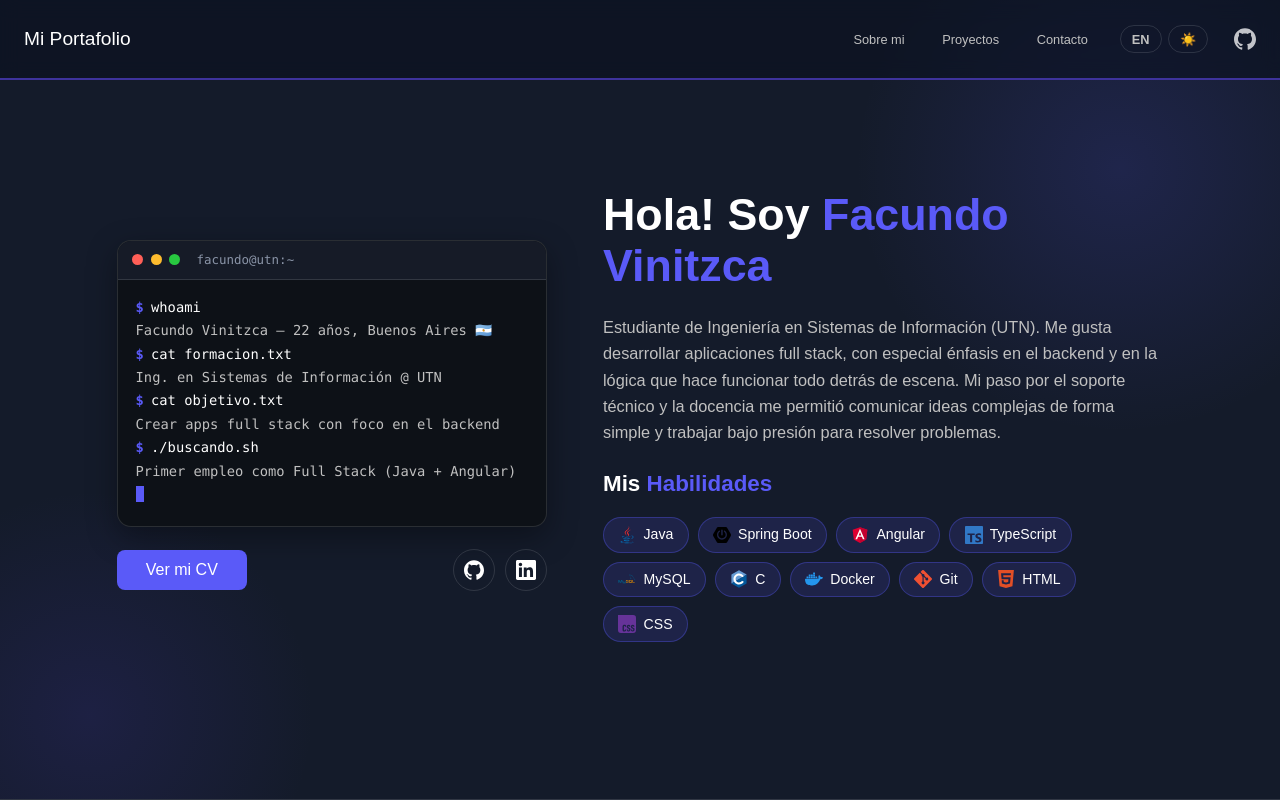
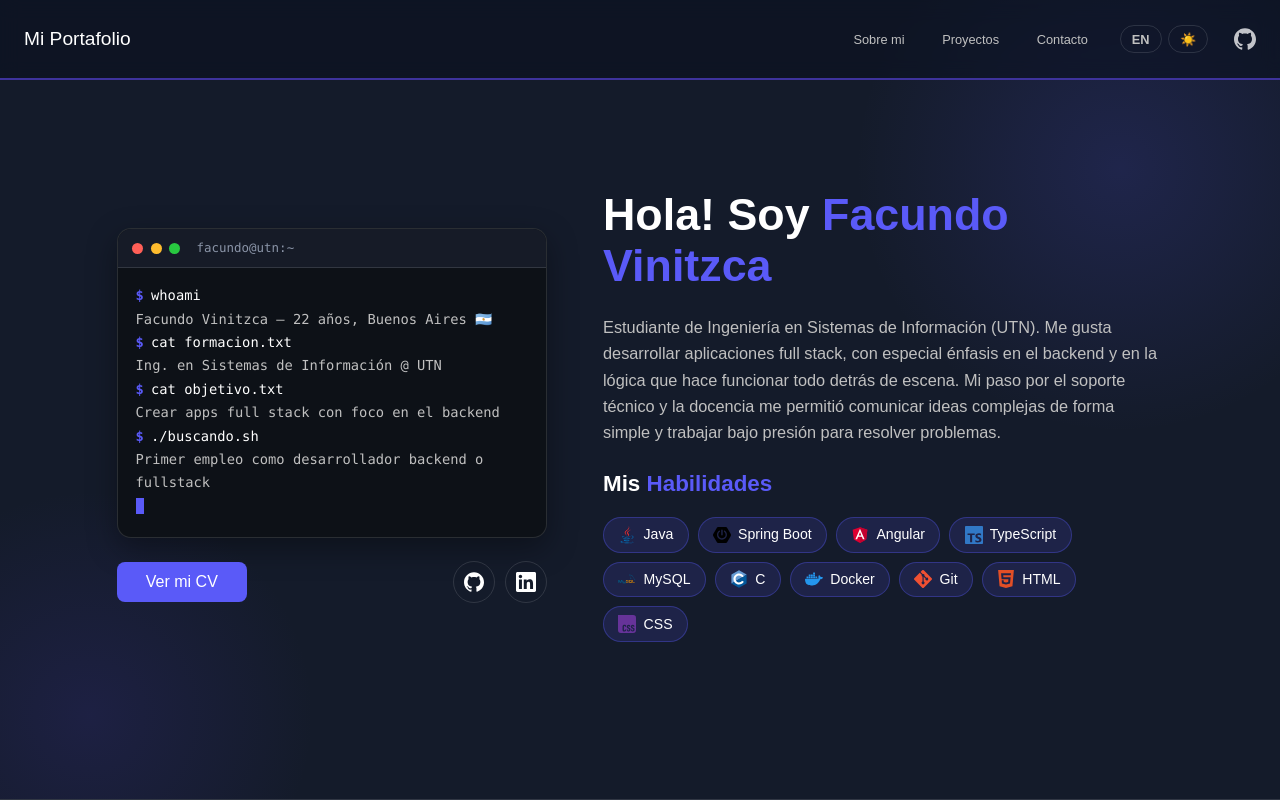
Before and after one commit to ViniBitCode/AngularFV2-Mi-Portafolio, an Angular app: page / in a window 1280 px wide. Shown: the top 800 px of the page. Built offline with nearby package versions, Linux system fonts and the light colour scheme; a web font is replaced by a local one.

Commit message:
#20.2 - Cambio texto de presentación

```diff
--- a/src/app/i18n/ui.ts
+++ b/src/app/i18n/ui.ts
@@ -83,7 +83,7 @@ export const UI: Record<Lang, UiStrings> = {
         { type: 'cmd', text: 'cat objetivo.txt' },
         { type: 'out', text: 'Crear apps full stack con foco en el backend' },
         { type: 'cmd', text: './buscando.sh' },
-        { type: 'out', text: 'Primer empleo como Full Stack (Java + Angular)' },
+        { type: 'out', text: 'Primer empleo como desarrollador backend o fullstack' },
       ],
     },
     projects: {
@@ -153,7 +153,7 @@ export const UI: Record<Lang, UiStrings> = {
         { type: 'cmd', text: 'cat goal.txt' },
         { type: 'out', text: 'Build full-stack apps with a backend-first mindset' },
         { type: 'cmd', text: './job_hunting.sh' },
-        { type: 'out', text: 'First job as a Full Stack dev (Java + Angular)' },
+        { type: 'out', text: 'First job as a Backend or Full Stack dev' },
       ],
     },
     projects: {
```
